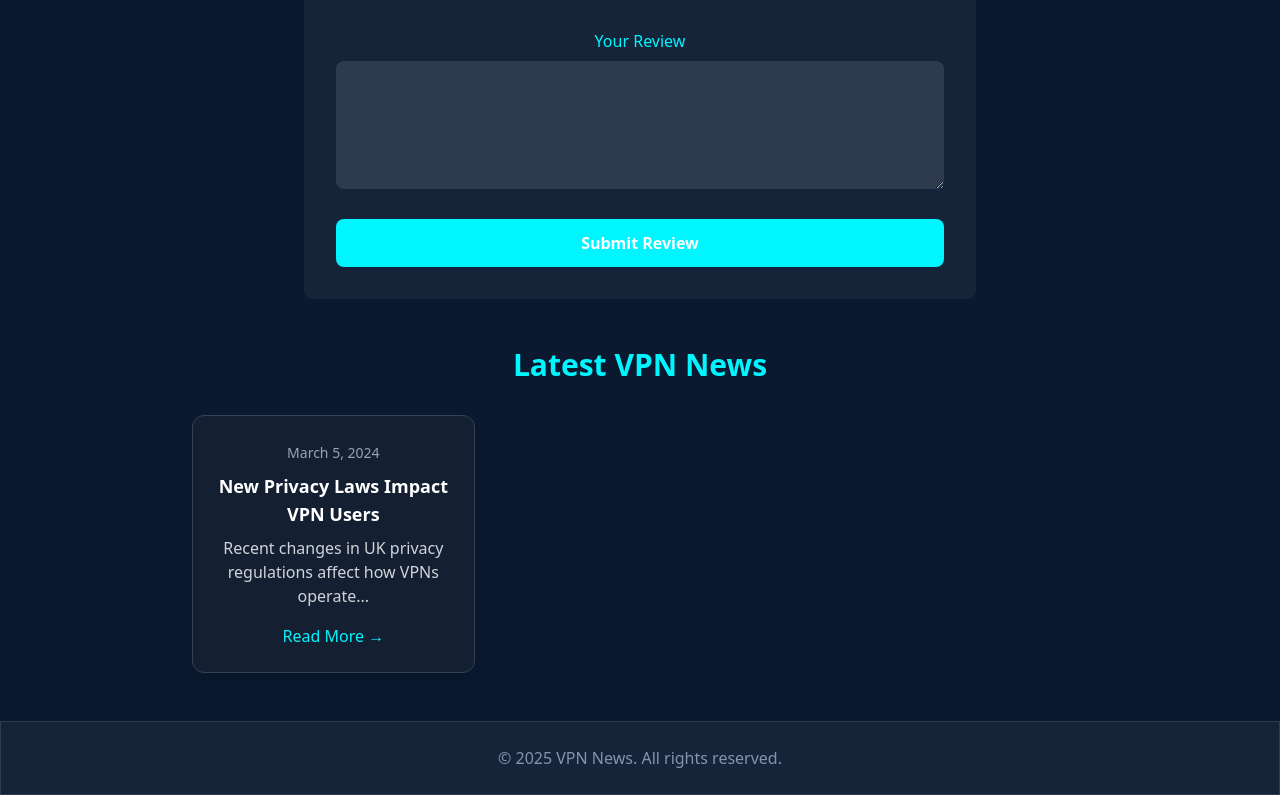
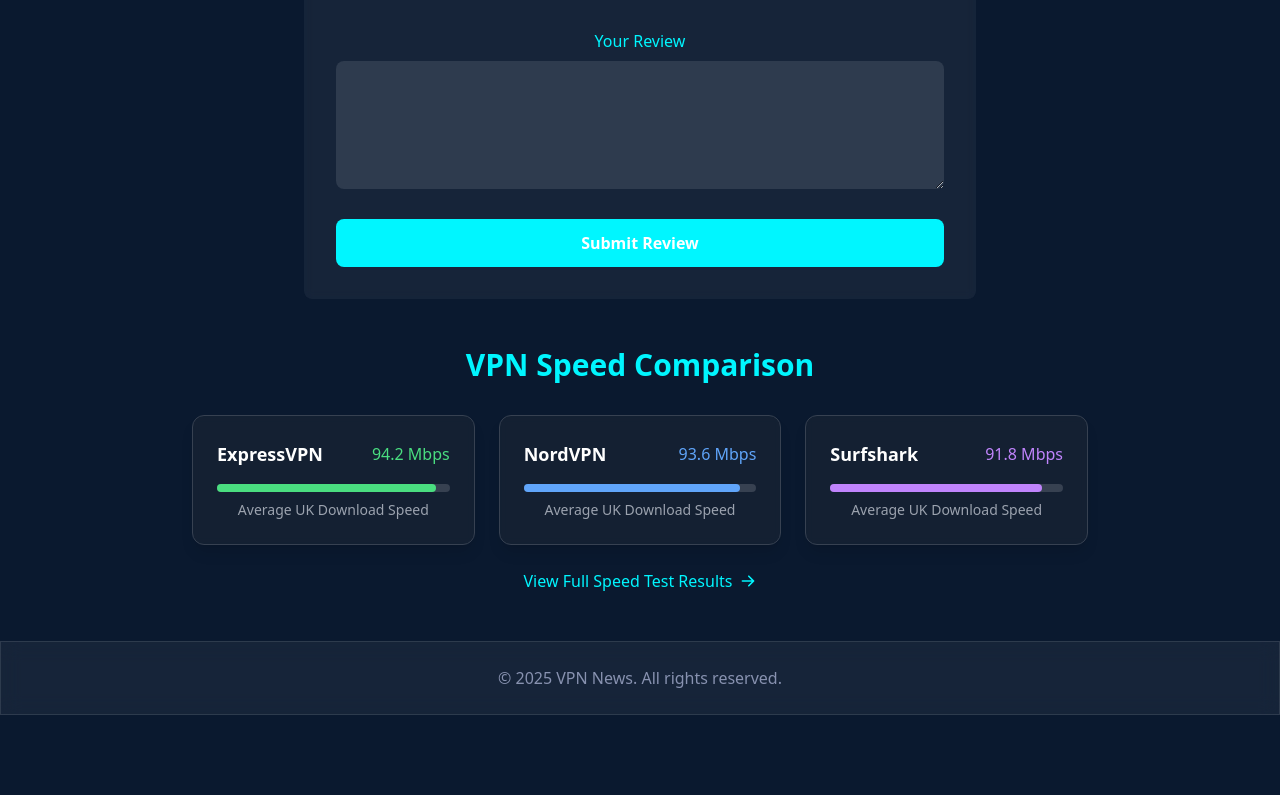
Before and after one commit to GergulasBalint/bestvpn, a React (Vite) app: page / in a window 1280 px wide. Shown: the part 2181-2976 px from the top of the page. After the commit the page ends 2896 px from the top, so only its background shows below. Built offline with nearby package versions, Linux system fonts and the light colour scheme.

Commit message:
adding new sections on home screen again

```diff
--- a/src/pages/Home.tsx
+++ b/src/pages/Home.tsx
@@ -113,15 +113,51 @@
         <ReviewForm />
 
         <section className="mb-12">
-          <h2 className="text-3xl font-bold mb-8 text-cyber-blue">Latest VPN News</h2>
+          <h2 className="text-3xl font-bold mb-8 text-cyber-blue">VPN Speed Comparison</h2>
           <div className="grid md:grid-cols-3 gap-6">
             <div className="bg-gray-800/50 backdrop-blur-sm p-6 rounded-xl border border-gray-700 hover:border-cyber-blue/50 transition-all duration-300 shadow-lg">
-              <time className="text-sm text-gray-400">March 5, 2024</time>
-              <h3 className="text-lg font-semibold text-white mt-2">New Privacy Laws Impact VPN Users</h3>
-              <p className="text-gray-300 mt-2">Recent changes in UK privacy regulations affect how VPNs operate...</p>
-              <Link to="/news" className="text-cyber-blue hover:underline mt-4 inline-block">Read More →</Link>
+              <div className="flex items-center justify-between mb-4">
+                <h3 className="text-lg font-semibold text-white">ExpressVPN</h3>
+                <span className="text-green-400">94.2 Mbps</span>
+              </div>
+              <div className="w-full bg-gray-700 rounded-full h-2 mb-2">
+                <div className="bg-green-400 h-2 rounded-full" style={{ width: '94%' }}></div>
+              </div>
+              <p className="text-sm text-gray-400">Average UK Download Speed</p>
             </div>
-            {/* Add 2 more news cards */}
+
+            <div className="bg-gray-800/50 backdrop-blur-sm p-6 rounded-xl border border-gray-700 hover:border-cyber-blue/50 transition-all duration-300 shadow-lg">
+              <div className="flex items-center justify-between mb-4">
+                <h3 className="text-lg font-semibold text-white">NordVPN</h3>
+                <span className="text-blue-400">93.6 Mbps</span>
+              </div>
+              <div className="w-full bg-gray-700 rounded-full h-2 mb-2">
+                <div className="bg-blue-400 h-2 rounded-full" style={{ width: '93%' }}></div>
+              </div>
+              <p className="text-sm text-gray-400">Average UK Download Speed</p>
+            </div>
+
+            <div className="bg-gray-800/50 backdrop-blur-sm p-6 rounded-xl border border-gray-700 hover:border-cyber-blue/50 transition-all duration-300 shadow-lg">
+              <div className="flex items-center justify-between mb-4">
+                <h3 className="text-lg font-semibold text-white">Surfshark</h3>
+                <span className="text-purple-400">91.8 Mbps</span>
+              </div>
+              <div className="w-full bg-gray-700 rounded-full h-2 mb-2">
+                <div className="bg-purple-400 h-2 rounded-full" style={{ width: '91%' }}></div>
+              </div>
+              <p className="text-sm text-gray-400">Average UK Download Speed</p>
+            </div>
+          </div>
+          <div className="text-center mt-6">
+            <Link
+              to="/compare-features"
+              className="text-cyber-blue hover:underline inline-flex items-center gap-2"
+            >
+              View Full Speed Test Results
+              <svg xmlns="http://www.w3.org/2000/svg" className="h-4 w-4" viewBox="0 0 20 20" fill="currentColor">
+                <path fillRule="evenodd" d="M10.293 3.293a1 1 0 011.414 0l6 6a1 1 0 010 1.414l-6 6a1 1 0 01-1.414-1.414L14.586 11H3a1 1 0 110-2h11.586l-4.293-4.293a1 1 0 010-1.414z" clipRule="evenodd" />
+              </svg>
+            </Link>
           </div>
         </section>
       </section>
```
